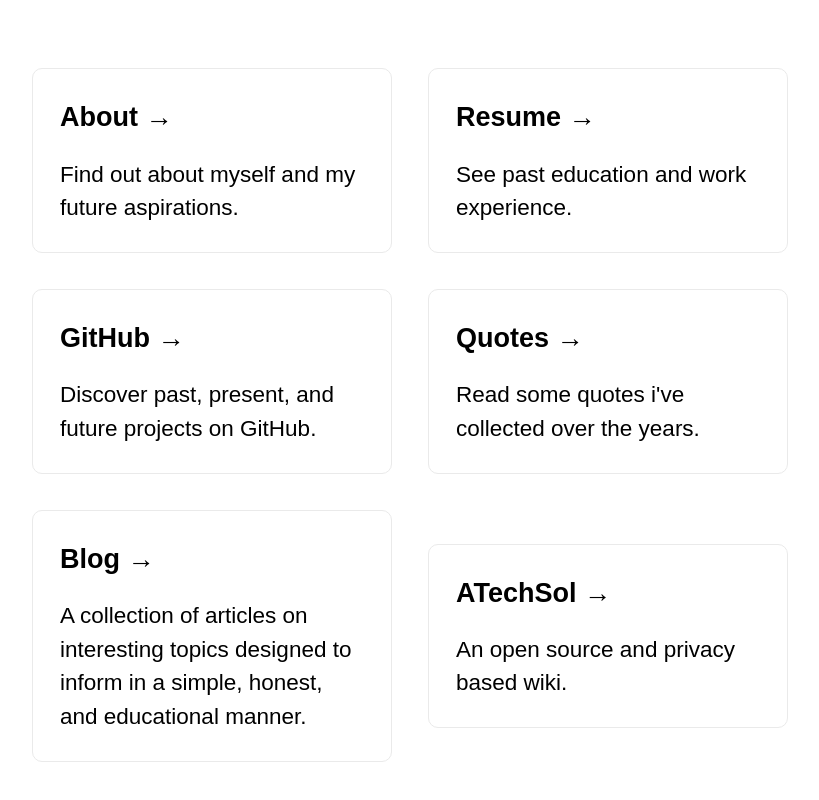
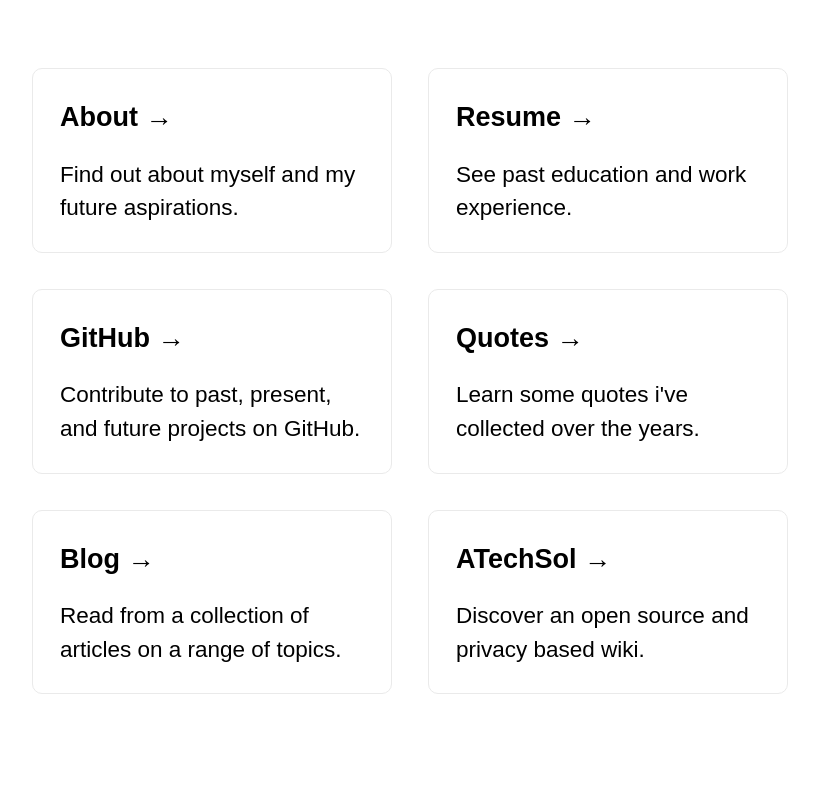
Before and after one commit to lreynolds188/Portfolio, a Next.js app: page / in a window 1280 px wide. Shown: the part 478-1278 px from the top of the page, without its empty margins (230-1049 px from the left). Built offline with nearby package versions, Linux system fonts and the light colour scheme.

Commit message:
Update index.js

```diff
--- a/pages/index.js
+++ b/pages/index.js
@@ -39,22 +39,22 @@
 
           <a href="https://github.com/lreynolds188" className={styles.card}>
             <h3>GitHub &rarr;</h3>
-            <p>Discover past, present, and future projects on GitHub.</p>
+            <p>Contribute to past, present, and future projects on GitHub.</p>
           </a>
 
           <a href="/quotes" className={styles.card}>
             <h3>Quotes &rarr;</h3>
-            <p>Read some quotes i've collected over the years.</p>
+            <p>Learn some quotes i've collected over the years.</p>
           </a>
 
           <a href="https://blog.thereynolds.com.au" className={styles.card}>
             <h3>Blog &rarr;</h3>
-            <p>A collection of articles on interesting topics designed to inform in a simple, honest, and educational manner.</p>
+            <p>Read from a collection of articles on a range of topics.</p>
           </a>
 
           <a href="https://atechsol.thereynolds.com.au" className={styles.card}>
             <h3>ATechSol &rarr;</h3>
-            <p>An open source and privacy based wiki.</p>
+            <p>Discover an open source and privacy based wiki.</p>
           </a>
 
         </div>
```
